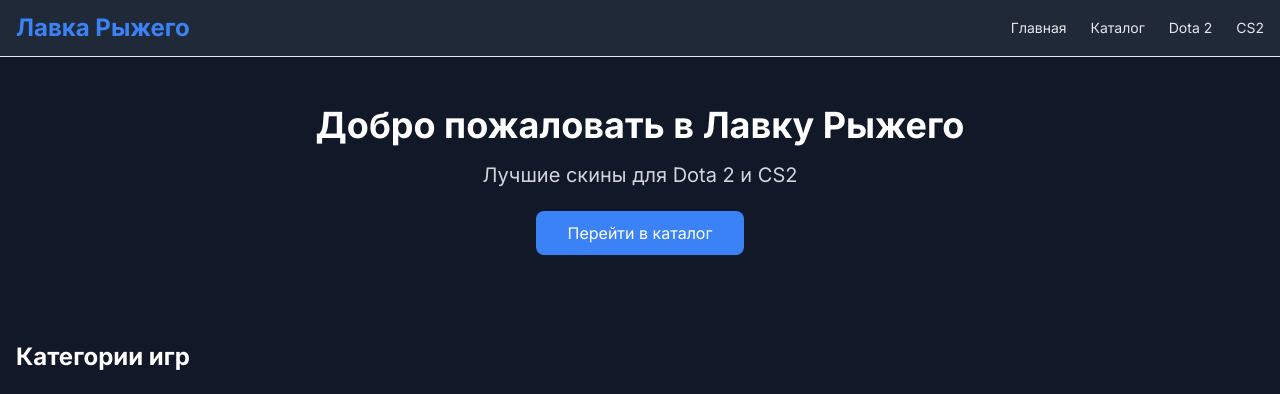
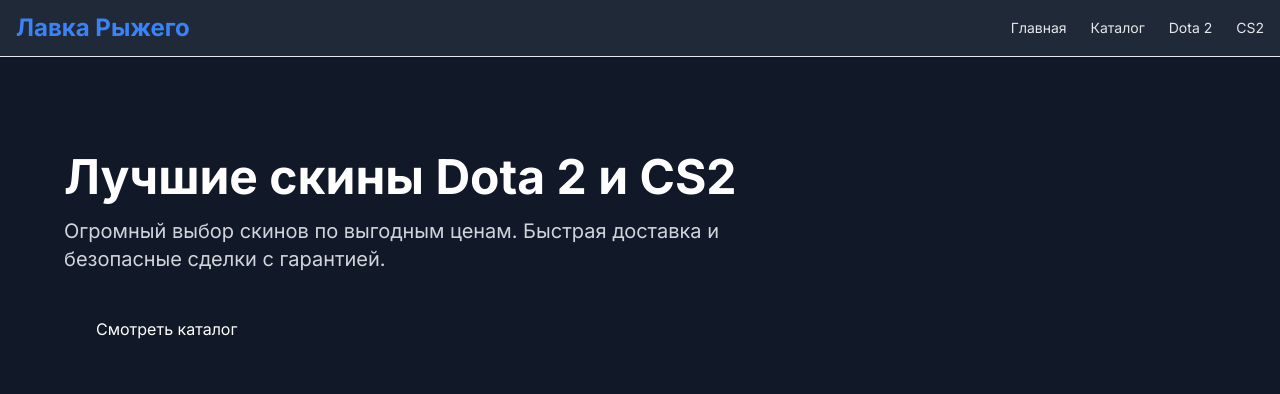
Before and after one commit to NeTort33/project, a Flask app: page / in a window 1280 px wide. Shown: the top 394 px of the page. Run offline with Flask 3, Linux system fonts and the light colour scheme.

Commit message:
Assistant checkpoint: Update homepage design to match reference
Assistant generated file changes:
- templates/index.html: Update hero section design

---

User prompt:

первая картинка как должно быть, вторая это то как есть сейчас, исправь это

Replit-Commit-Author: Assistant
Replit-Commit-Session-Id: 6a3501ed-e039-4db8-9a8f-702b2cedec0d

```diff
--- a/templates/index.html
+++ b/templates/index.html
@@ -3,44 +3,72 @@
 
 {% block content %}
 <div class="container mx-auto px-4">
-  <section class="py-12">
-    <div class="text-center">
-      <h1 class="text-4xl font-bold mb-4">Добро пожаловать в Лавку Рыжего</h1>
-      <p class="text-xl text-gray-300 mb-8">Лучшие скины для Dota 2 и CS2</p>
-      <a href="/catalog" class="bg-primary-500 text-white px-8 py-3 rounded-lg hover:bg-primary-600">
-        Перейти в каталог
+  <div class="relative overflow-hidden bg-gradient-to-r from-dark-700 to-dark-500 rounded-xl mb-12">
+    <div class="absolute inset-0 bg-[url('https://resizer.mail.ru/p/e31ccb11-e7e2-518b-9f6b-6001d3f12580/AQAOTby79Bupy3yUWgmKme-CCIqlSKc1SnRXV4tEEl_UT2hGFrRoal_4Cqv-hFCIwckcnTvOSC0pvpZdSgN8-7wEZ7A.jpg')] bg-cover bg-center opacity-20"></div>
+
+    <div class="relative z-10 py-16 px-8 md:py-24 md:px-12">
+      <h1 class="text-4xl md:text-5xl font-bold text-white mb-4">
+        Лучшие скины <span class="text-[#FF4D00]">Dota 2</span> и <span class="text-[#1E90FF]">CS2</span>
+      </h1>
+
+      <p class="text-lg md:text-xl text-gray-300 mb-8 max-w-2xl">
+        Огромный выбор скинов по выгодным ценам. Быстрая доставка и безопасные сделки с гарантией.
+      </p>
+
+      <a href="/catalog" class="inline-block bg-[#FF4D00] text-white px-8 py-3 rounded-lg hover:bg-[#E64500]">
+        Смотреть каталог
+      </a>
+    </div>
+  </div>
+
+  <section class="mb-12">
+    <h2 class="text-2xl font-bold mb-6">Категории игр</h2>
+    <div class="grid grid-cols-1 md:grid-cols-2 gap-6">
+      <a href="/dota2" class="group relative block h-64 rounded-xl overflow-hidden">
+        <div class="absolute inset-0 bg-cover bg-center group-hover:scale-110 transition-transform duration-500" style="background-image: url('https://cdn.cloudflare.steamstatic.com/apps/dota2/images/dota2_social.jpg')"></div>
+        <div class="absolute inset-0 bg-gradient-to-t from-dark-900 to-transparent"></div>
+        <div class="absolute bottom-0 left-0 p-6">
+          <div class="flex items-center">
+            <div class="p-3 bg-dark-600 rounded-full mr-4">
+              <img src="https://i.ibb.co/mBBxgKH/dota2.png" alt="Dota 2" class="w-6 h-6">
+            </div>
+            <div>
+              <h3 class="text-2xl font-bold text-white">Dota 2</h3>
+              <p class="text-gray-300">Лучшие предметы для героев</p>
+            </div>
+          </div>
+        </div>
+      </a>
+
+      <a href="/cs2" class="group relative block h-64 rounded-xl overflow-hidden">
+        <div class="absolute inset-0 bg-cover bg-center group-hover:scale-110 transition-transform duration-500" style="background-image: url('https://cdn.akamai.steamstatic.com/apps/csgo/images/csgo_social.jpg')"></div>
+        <div class="absolute inset-0 bg-gradient-to-t from-dark-900 to-transparent"></div>
+        <div class="absolute bottom-0 left-0 p-6">
+          <div class="flex items-center">
+            <div class="p-3 bg-dark-600 rounded-full mr-4">
+              <img src="https://i.ibb.co/9T4rt6q/cs2.png" alt="CS2" class="w-6 h-6">
+            </div>
+            <div>
+              <h3 class="text-2xl font-bold text-white">CS2</h3>
+              <p class="text-gray-300">Редкие скины оружия и ножей</p>
+            </div>
+          </div>
+        </div>
       </a>
     </div>
   </section>
 
-  <section class="py-12">
-    <h2 class="text-2xl font-bold mb-6">Категории игр</h2>
-    <div class="grid grid-cols-1 md:grid-cols-2 gap-6">
-      {% for game in games %}
-      <a href="/{{ game.name.lower().replace(' ', '') }}" class="group relative block h-64 rounded-xl overflow-hidden">
-        <div class="absolute inset-0 bg-cover bg-center group-hover:scale-110 transition-transform duration-500" style="background-image: url('{{ game.image_url }}')"></div>
-        <div class="absolute inset-0 bg-gradient-to-t from-dark-900 to-transparent"></div>
-        <div class="absolute bottom-0 left-0 p-6">
-          <div class="flex items-center">
-            <div class="p-3 bg-dark-600 rounded-full mr-4">
-              <span class="text-2xl">🎮</span>
-            </div>
-            <div>
-              <h3 class="text-2xl font-bold text-white">{{ game.name }}</h3>
-              <p class="text-gray-300">{{ game.description }}</p>
-            </div>
-          </div>
-        </div>
+  <section class="py-8">
+    <div class="flex justify-between items-center mb-6">
+      <h2 class="text-2xl font-bold">Рекомендуемые товары</h2>
+      <a href="/catalog" class="text-[#FF4D00] hover:text-[#E64500] text-sm">
+        Смотреть все →
       </a>
-      {% endfor %}
     </div>
-  </section>
 
-  <section class="py-12">
-    <h2 class="text-2xl font-bold mb-6">Популярные предметы</h2>
-    <div class="grid grid-cols-1 md:grid-cols-2 lg:grid-cols-4 gap-6">
+    <div class="grid grid-cols-1 md:grid-cols-3 gap-6">
       {% for skin in featured_skins %}
-      <div class="bg-dark-400 rounded-lg overflow-hidden shadow-card hover:shadow-hover transition-shadow">
+      <div class="bg-dark-400 rounded-lg overflow-hidden shadow-card hover:shadow-hover transition-all duration-300">
         <div class="aspect-w-16 aspect-h-9 relative">
           <img src="{{ skin.image_url }}" alt="{{ skin.name }}" class="w-full h-48 object-cover">
           <div class="absolute bottom-0 left-0 right-0 bg-gradient-to-t from-dark-600 to-transparent p-2">
@@ -65,35 +93,5 @@
       {% endfor %}
     </div>
   </section>
-
-  <div class="py-10">
-    <h2 class="text-2xl font-bold text-white mb-6 text-center">Почему выбирают нас</h2>
-
-    <div class="grid grid-cols-1 md:grid-cols-3 gap-6">
-      <div class="bg-dark-400 rounded-lg p-6 text-center">
-        <div class="w-12 h-12 bg-primary-500/20 rounded-full flex items-center justify-center mx-auto mb-4">
-          <span class="text-primary-500 text-2xl">🔒</span>
-        </div>
-        <h3 class="text-lg font-medium text-white mb-2">Безопасные сделки</h3>
-        <p class="text-gray-400 text-sm">Гарантия безопасности при каждой покупке и защищенные платежи.</p>
-      </div>
-
-      <div class="bg-dark-400 rounded-lg p-6 text-center">
-        <div class="w-12 h-12 bg-primary-500/20 rounded-full flex items-center justify-center mx-auto mb-4">
-          <span class="text-primary-500 text-2xl">⚡</span>
-        </div>
-        <h3 class="text-lg font-medium text-white mb-2">Быстрая доставка</h3>
-        <p class="text-gray-400 text-sm">Получайте скины мгновенно после оплаты, без задержек.</p>
-      </div>
-
-      <div class="bg-dark-400 rounded-lg p-6 text-center">
-        <div class="w-12 h-12 bg-primary-500/20 rounded-full flex items-center justify-center mx-auto mb-4">
-          <span class="text-primary-500 text-2xl">💰</span>
-        </div>
-        <h3 class="text-lg font-medium text-white mb-2">Выгодные цены</h3>
-        <p class="text-gray-400 text-sm">Конкурентные цены и регулярные скидки на популярные предметы.</p>
-      </div>
-    </div>
-  </div>
 </div>
 {% endblock %}
```
